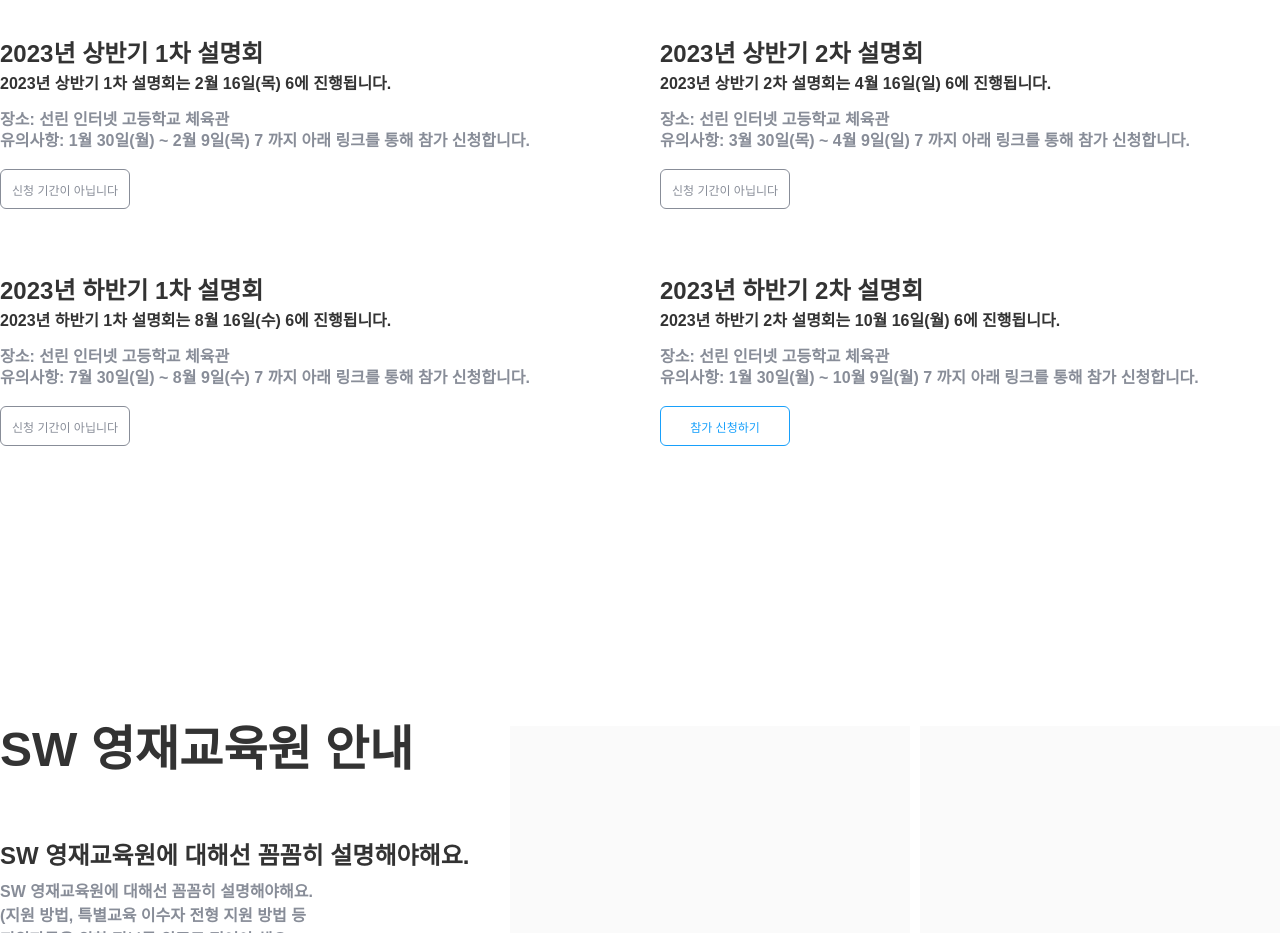
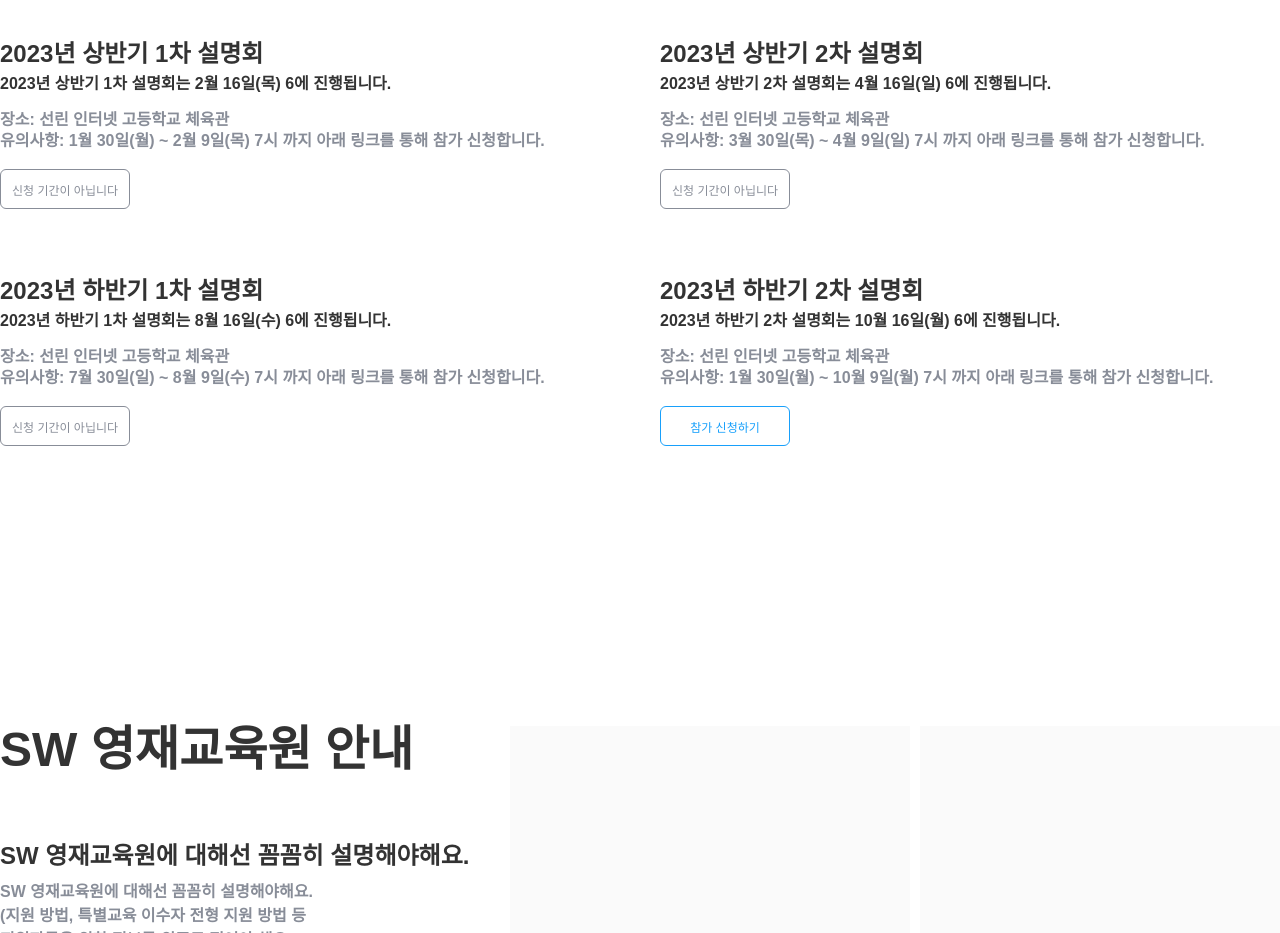
Before and after one commit to iwop-vp-2/project-frontend, a plain HTML site: page home.html in a window 1280 px wide. Shown: the part 1300-2233 px from the top of the page. Drawn offline with nearby package versions, Linux system fonts and the light colour scheme; a web font is replaced by a local one.

Commit message:
오타 수정

```diff
--- a/home.html
+++ b/home.html
@@ -57,7 +57,7 @@
         const weekday = ["일", "월", "화", "수", "목", "금", "토"]
         const getDateStr = (date) => `${date.getMonth() + 1}월 ${date.getDate()}일(${weekday[date.getDay()]})`
         const getStatusMsg = (name, date) => `${name}는 ${getDateStr(date)} ${date.getHours()}에 진행됩니다.`
-        const getNoticeMsg = (start, end) => `${getDateStr(start)} ~ ${getDateStr(end)} ${end.getHours()} 까지 아래 링크를 통해 참가 신청합니다.`
+        const getNoticeMsg = (start, end) => `${getDateStr(start)} ~ ${getDateStr(end)} ${end.getHours()}시 까지 아래 링크를 통해 참가 신청합니다.`
         const checkBetween = (start, end, now) => start.getTime() <= now && now < end.getTime()
         function secToStr(seconds) {
             const days = Math.floor(seconds / (24 * 60 * 60));
```
